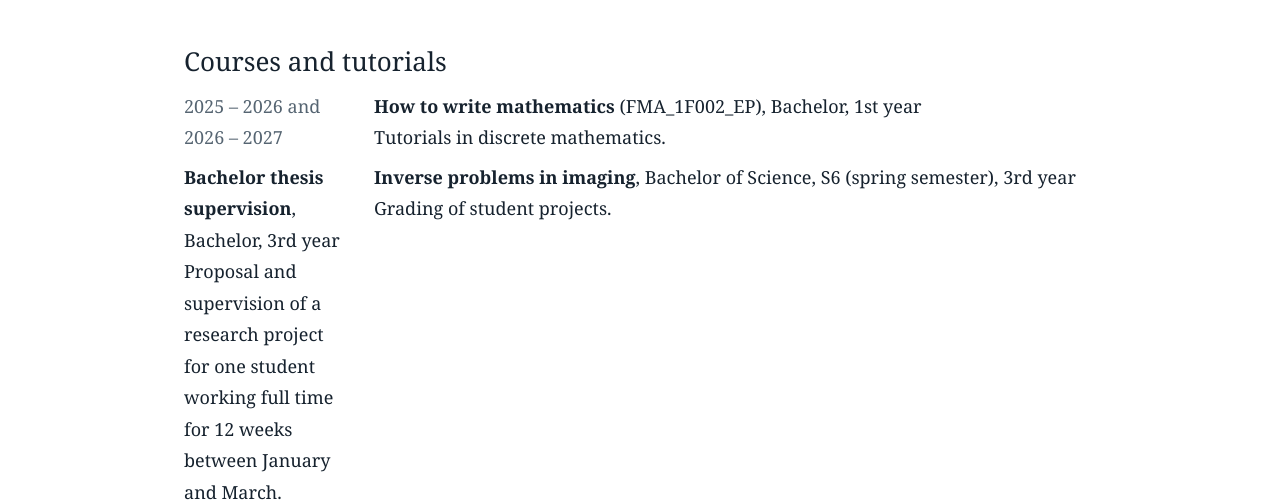
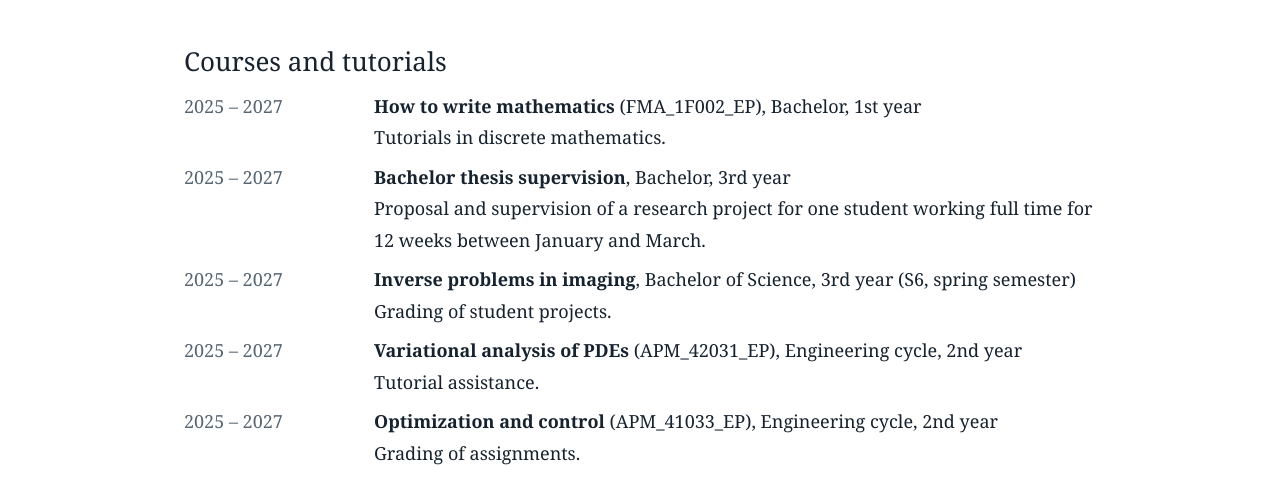
Before and after one commit to scasabiell/scasabiell.github.io, a plain HTML site: page teaching.html in a window 1280 px wide. Shown: the part 301-803 px from the top of the page. Drawn offline with Linux system fonts and the light colour scheme.

Commit message:
Update course listings for 2025-2027

```diff
--- a/teaching.html
+++ b/teaching.html
@@ -38,24 +38,32 @@
   <main>
     <h2>Courses and tutorials</h2>
 <dl class="entries">
-    <dt>2025 – 2026 and 2026 – 2027</dt>
+  <dt>2025 – 2027</dt>
   <dd>
     <strong>How to write mathematics</strong> (FMA_1F002_EP), Bachelor, 1st year<br>
     Tutorials in discrete mathematics.
   </dd>
+
+  <dt>2025 – 2027</dt>
   <dd>
     <strong>Bachelor thesis supervision</strong>, Bachelor, 3rd year<br>
-    Proposal and supervision of a research project for one student working full time for 12 weeks
-    between January and March.
+    Proposal and supervision of a research project for one student working full time
+    for 12 weeks between January and March.
   </dd>
+
+  <dt>2025 – 2027</dt>
   <dd>
-      <strong>Inverse problems in imaging</strong>, Bachelor of Science, S6 (spring semester), 3rd year<br>
+    <strong>Inverse problems in imaging</strong>, Bachelor of Science, 3rd year (S6, spring semester)<br>
     Grading of student projects.
   </dd>
+
+  <dt>2025 – 2027</dt>
   <dd>
     <strong>Variational analysis of PDEs</strong> (APM_42031_EP), Engineering cycle, 2nd year<br>
-    Helping in tutorials.
+    Tutorial assistance.
   </dd>
+
+  <dt>2025 – 2027</dt>
   <dd>
     <strong>Optimization and control</strong> (APM_41033_EP), Engineering cycle, 2nd year<br>
     Grading of assignments.
```
Lines whose indentation alone changed are shown as unchanged.
